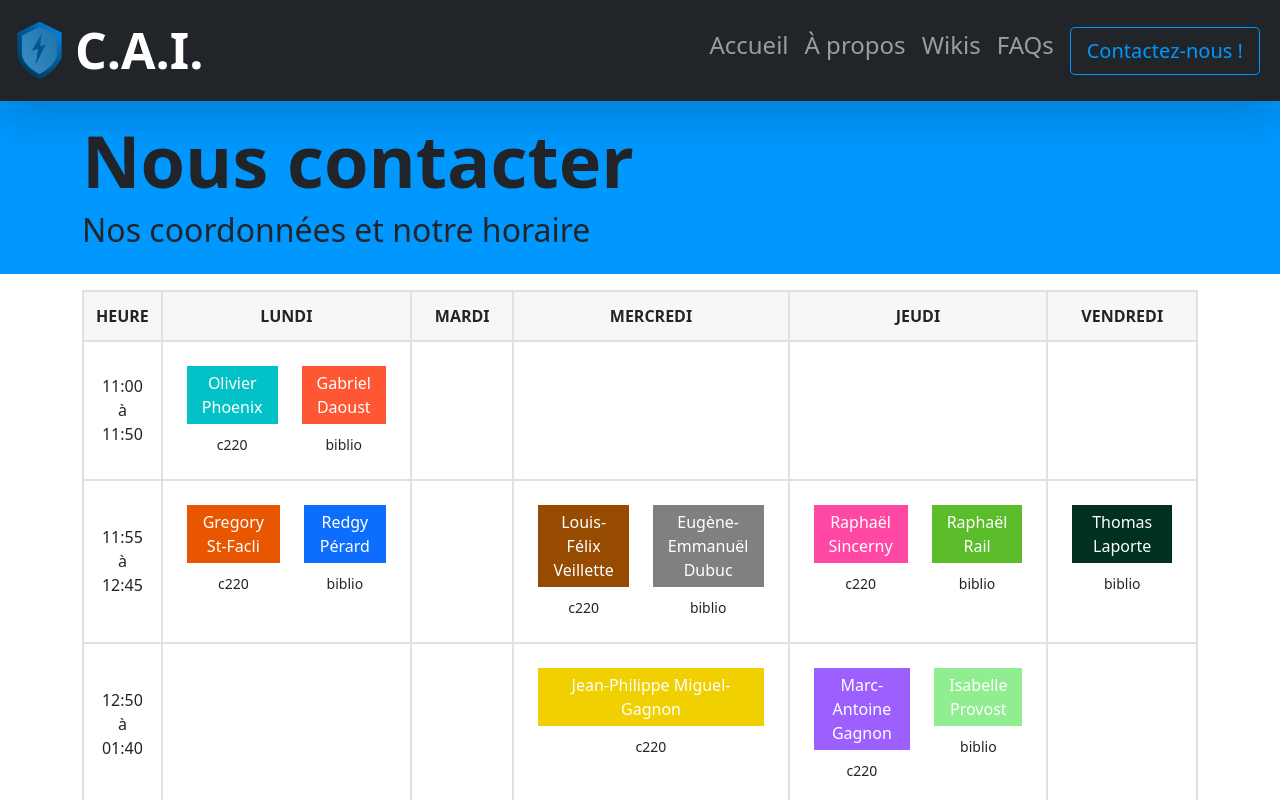
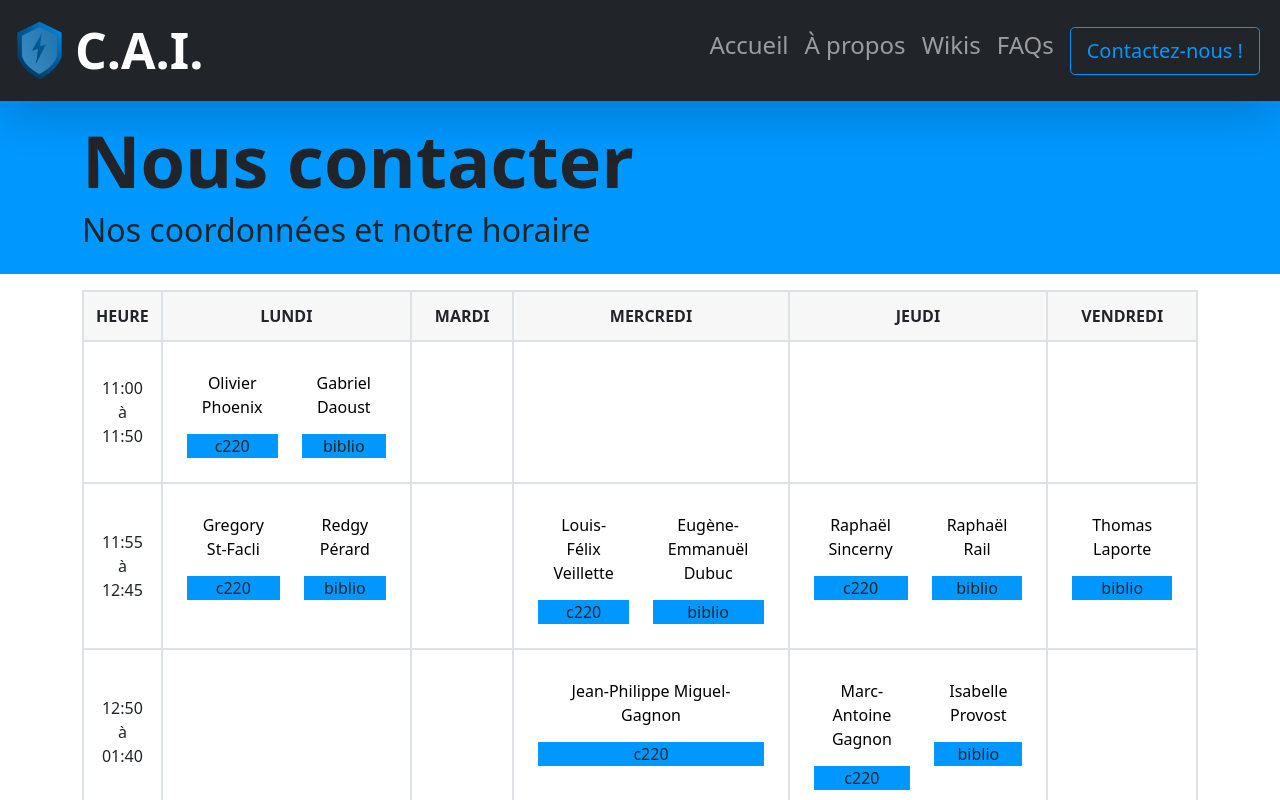
Before and after one commit to darkhappy/projet-soutien, a React (Create React App) app: page /contact in a window 1280 px wide. Shown: the top 800 px of the page. Built offline with nearby package versions, Linux system fonts and the light colour scheme.

Commit message:
minor changes to schedule to show color of local

```diff
--- a/src/components/schedule.json
+++ b/src/components/schedule.json
@@ -4,7 +4,7 @@
     "start": "11:00",
     "day": 1,
     "local": "c220",
-    "color": "bg-sky"
+    "color": "bg-blue"
   },
   {
     "person": "Gregory St-Facli",
--- a/src/routes/Contact.jsx
+++ b/src/routes/Contact.jsx
@@ -8,6 +8,7 @@ import { Helmet } from "react-helmet";
 const TITLE = "Nous contacter";
 const SUBTITLE = "Nos coordonnées et notre horaire";
 const hours = [];
+
 schedule.map((item) => {
   var findItem = hours.find((x) => x === item.start);
   if (!findItem) hours.push(item.start);
@@ -45,7 +46,6 @@ export default function Contact() {
 }
 function Horaire() {
   dayjs.extend(CustomParseFormat);
-  let numrows = 5
   return (
     <tbody>
       {
@@ -64,8 +64,8 @@ function Horaire() {
                     {
                       Disponibilite(jour, hour).map((personne) => (
                           <td className="border-0">
-                            <div className={`${personne.color} padding-5px-tb padding-15px-lr margin-10px-bottom text-white font-size16 xs-font-size13`}> {personne.person} </div>
-                            <div className="margin-10px-top font-size14">{personne.local}</div>
+                            <div className={`${personne} padding-5px-tb padding-15px-lr margin-10px-bottom text-black font-size16 xs-font-size13`}> {personne.person} </div>
+                            <div className={"margin-10px-top font-size14" + personne.local === "c220" ? "bg-warning" : "bg-primary"}>{personne.local}</div>
                           </td>
                       ))
                     }
```
